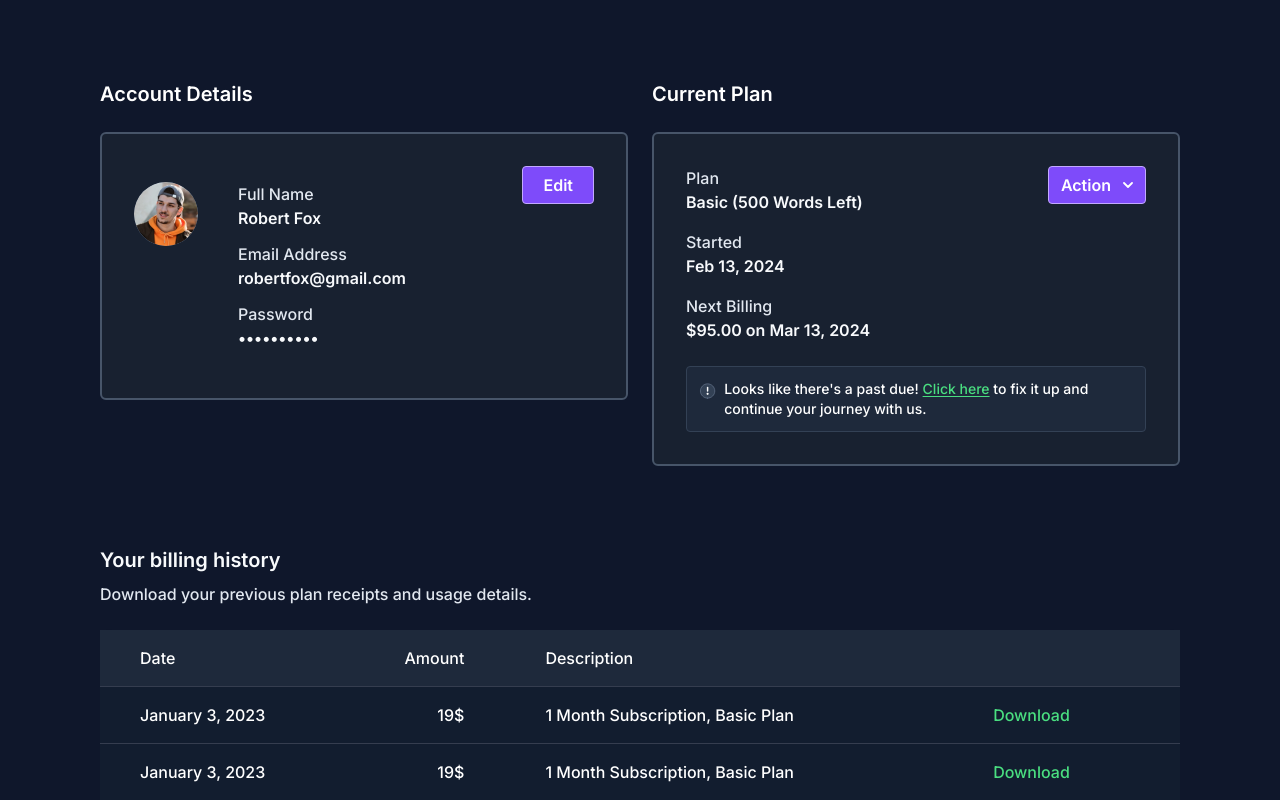
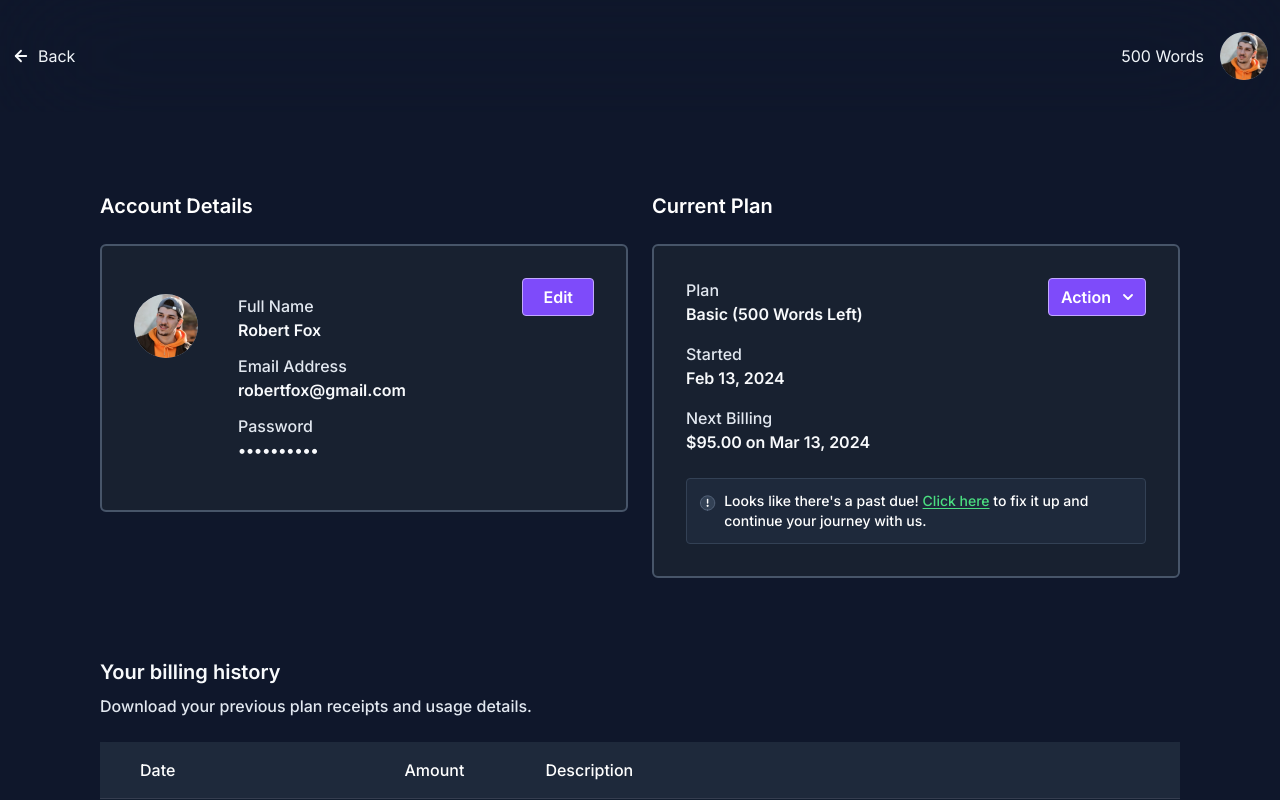
Before and after one commit to mhlehri/aiseo, a Next.js app: page / in a window 1280 px wide. Shown: the top 800 px of the page. Built offline with nearby package versions, Linux system fonts and the light colour scheme.

Commit message:
add header section

```diff
--- a/src/app/layout.tsx
+++ b/src/app/layout.tsx
@@ -1,6 +1,7 @@
 import type { Metadata } from "next";
 import { Inter } from "next/font/google";
 import "./globals.css";
+import Header from "@/layout/Header";
 
 const inter = Inter({ subsets: ["latin"] });
 
@@ -16,7 +17,10 @@ export default function RootLayout({
 }>) {
   return (
     <html lang="en">
-      <body className={inter.className}>{children}</body>
+      <body className={inter.className}>
+        <Header />
+        {children}
+      </body>
     </html>
   );
 }
--- a/src/components/ui/box.tsx
+++ b/src/components/ui/box.tsx
@@ -54,7 +54,7 @@ export default function Box(item: any) {
           ))}
         </ul>
       </div>
-      <button className="bg-[#7E4BFA] border border-[#C2A8FF] mt-12  w-full rounded font-medium py-3">
+      <button className="bg-[#7E4BFA] border duration-200 hover:bg-[#7d4bfab9] border-[#C2A8FF] mt-12  w-full rounded font-medium py-3">
         Start {item.title} Plan
       </button>
     </div>
--- /dev/null
+++ b/src/layout/Header.tsx
@@ -0,0 +1,45 @@
+import Image from "next/image";
+
+export default function Header() {
+  return (
+    <header className="backdrop-blur-3xl sticky top-0 z-50 px-3">
+      <div className="mx-auto max-w-7xl py-8 flex items-center justify-between text-slate-100">
+        <p className="flex items-center gap-2">
+          <svg
+            width="18"
+            height="18"
+            viewBox="0 0 18 18"
+            fill="none"
+            xmlns="http://www.w3.org/2000/svg"
+          >
+            <path
+              d="M14.25 9L3.75 9"
+              stroke="#F8FAFC"
+              strokeWidth="1.8"
+              strokeLinecap="round"
+              strokeLinejoin="round"
+            />
+            <path
+              d="M9 14.25L3.75 9L9 3.75"
+              stroke="#F8FAFC"
+              strokeWidth="1.8"
+              strokeLinecap="round"
+              strokeLinejoin="round"
+            />
+          </svg>
+          Back
+        </p>
+        <div className="flex gap-4 items-center">
+          <p>500 Words</p>
+          <Image
+            width={500}
+            height={500}
+            className="size-12 rounded-full bg-slate-500 object-cover"
+            src="/image.png"
+            alt="avatar navigate ui"
+          />
+        </div>
+      </div>
+    </header>
+  );
+}
--- a/src/section/Overview.tsx
+++ b/src/section/Overview.tsx
@@ -10,8 +10,8 @@ export default function Overview() {
     <section className="grid md:grid-cols-2  *:max-w-[540px] h-full gap-6">
       <div className="space-y-6">
         <h4 className="text-xl font-semibold">Account Details</h4>
-        <div className="py-8 border-2 rounded-md border-slate-600 bg-[#182130] flex justify-between *:h-fit">
-          <div className="flex gap-6 lg:gap-10 px-6 lg:px-8 py-4">
+        <div className="py-8 border-2 rounded-md border-slate-600 bg-[#182130] flex justify-between">
+          <div className="flex gap-6 lg:gap-10 px-6 sm:flex-row flex-col lg:px-8 py-4">
             <Image
               width={500}
               height={500}
@@ -36,7 +36,7 @@ export default function Overview() {
               </div>
             </div>
           </div>
-          <button className="bg-[#7E4BFA] border border-[#C2A8FF] px-5 font-semibold rounded py-1.5 mr-8">
+          <button className="bg-[#7E4BFA] h-fit border duration-200 hover:bg-[#7d4bfab9] border-[#C2A8FF] px-5 font-semibold rounded py-1.5 mr-8">
             Edit
           </button>
         </div>
@@ -52,7 +52,7 @@ export default function Overview() {
                   Basic (500 Words Left)
                 </p>
               </div>
-              <button className="bg-[#7E4BFA] flex gap-3 items-center border border-[#C2A8FF] px-3 font-semibold rounded py-1.5">
+              <button className="bg-[#7E4BFA] duration-200 hover:bg-[#7d4bfab9] flex gap-3 items-center border border-[#C2A8FF] px-3 font-semibold rounded py-1.5">
                 Action{" "}
                 <svg
                   width="10"
```
